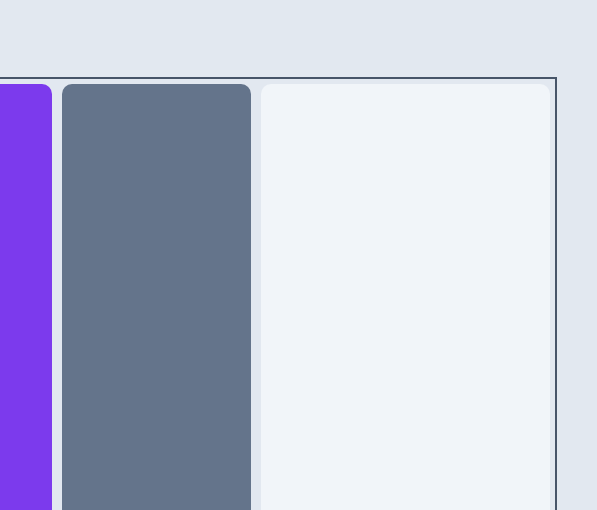
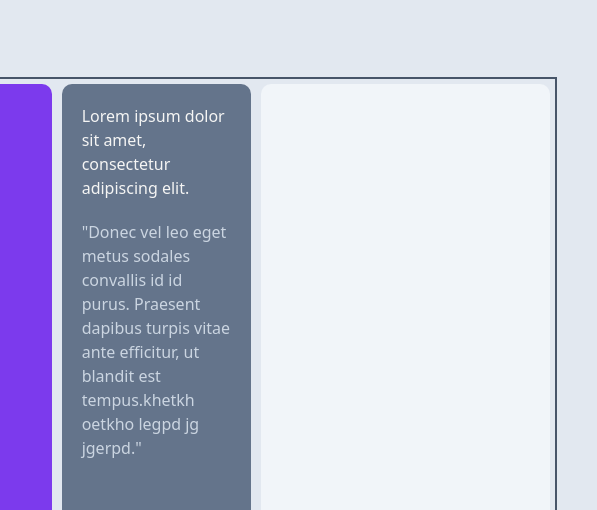
Before and after one commit to ali1726155/Final-project-of-tailwind, a website: page src/index.html in a window 1280 px wide. Shown: the top 510 px of the page, 683-1280 px from the left. Drawn offline with Linux system fonts and the light colour scheme.

Commit message:
the slate-500 is end

```diff
--- a/src/index.html
+++ b/src/index.html
@@ -31,8 +31,16 @@
             tempus. Suspendisse molestie egestas tellus eget convallis.
           </p>
         </div>
-        <div
-          class="bg-slate-500 col-span-2 row-span-3 m-[5px] rounded-[10px]"></div>
+        <div class="bg-slate-500 col-span-2 row-span-3 m-[5px] rounded-[10px]">
+          <p class="p-5 text-stone-100">
+            Lorem ipsum dolor sit amet, consectetur adipiscing elit.
+          </p>
+          <p class="px-5 text-slate-300">
+            "Donec vel leo eget metus sodales convallis id id
+            purus. Praesent dapibus turpis vitae ante efficitur, ut blandit est
+            tempus.khetkh oetkho legpd jg jgerpd."
+          </p>
+        </div>
         <div
           class="bg-slate-100 col-span-3 row-span-6 m-[5px] rounded-[10px]"></div>
         <div
```
Also changed, not shown: src/output.css.
